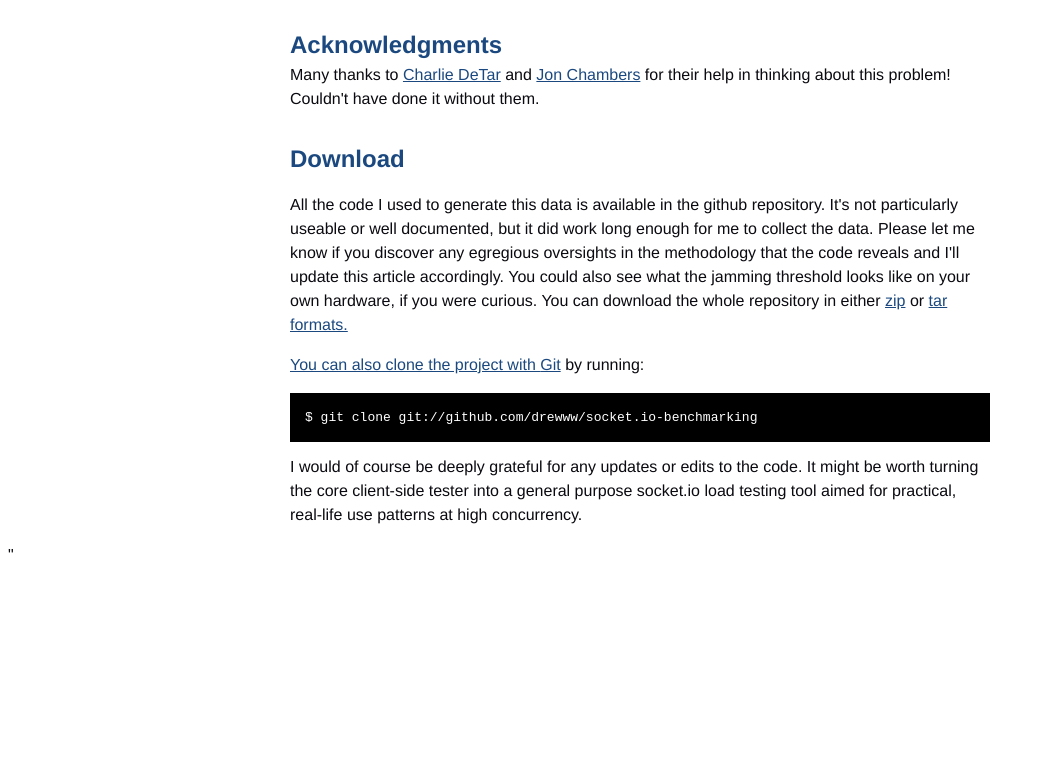
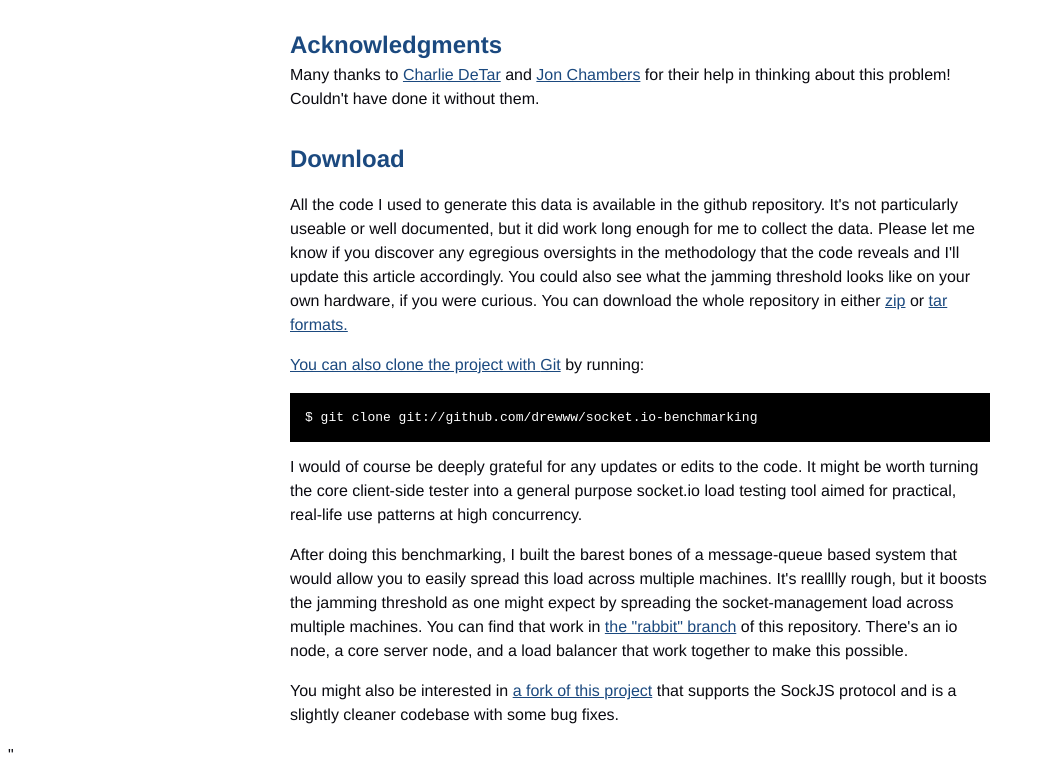
Before and after one commit to drewww/socket.io-benchmarking, a plain HTML site: page index.html in a window 1280 px wide. Shown: the part 5223-5998 px from the top of the page, without its empty margins (0-1045 px from the left). Before the commit the page ends 5798 px from the top, so only its background shows below. Drawn offline with Linux system fonts and the light colour scheme.

Commit message:
Added reference to the sockJS fork and mentioned the rabbit branch.

```diff
--- a/index.html
+++ b/index.html
@@ -138,6 +138,10 @@ Many thanks to <a href="http://tirl.org/">Charlie DeTar</a> and <a href="https:/
 	I would of course be deeply grateful for any updates or edits to the code. It might be worth turning the core client-side tester into a general purpose socket.io load testing tool aimed for practical, real-life use patterns at high concurrency.
     </p>
 
+	<p>After doing this benchmarking, I built the barest bones of a message-queue based system that would allow you to easily spread this load across multiple machines. It's realllly rough, but it boosts the jamming threshold as one might expect by spreading the socket-management load across multiple machines. You can find that work in <a href="https://github.com/drewww/socket.io-benchmarking/tree/rabbit">the "rabbit" branch</a> of this repository. There's an io node, a core server node, and a load balancer that work together to make this possible.</p>
+
+	<p>You might also be interested in <a href="https://github.com/MrJoes/sock-benchmarking">a fork of this project</a> that supports the SockJS protocol and is a slightly cleaner codebase with some bug fixes.</p>
+
 
   </div>
 
```
